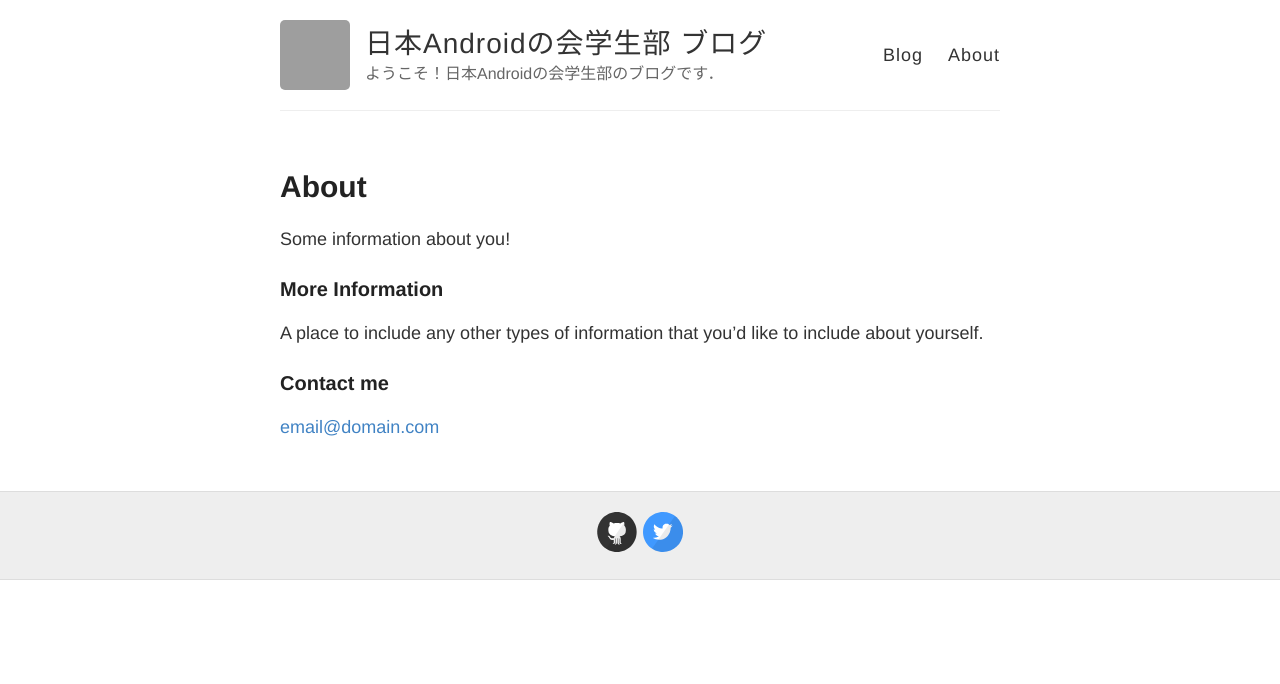
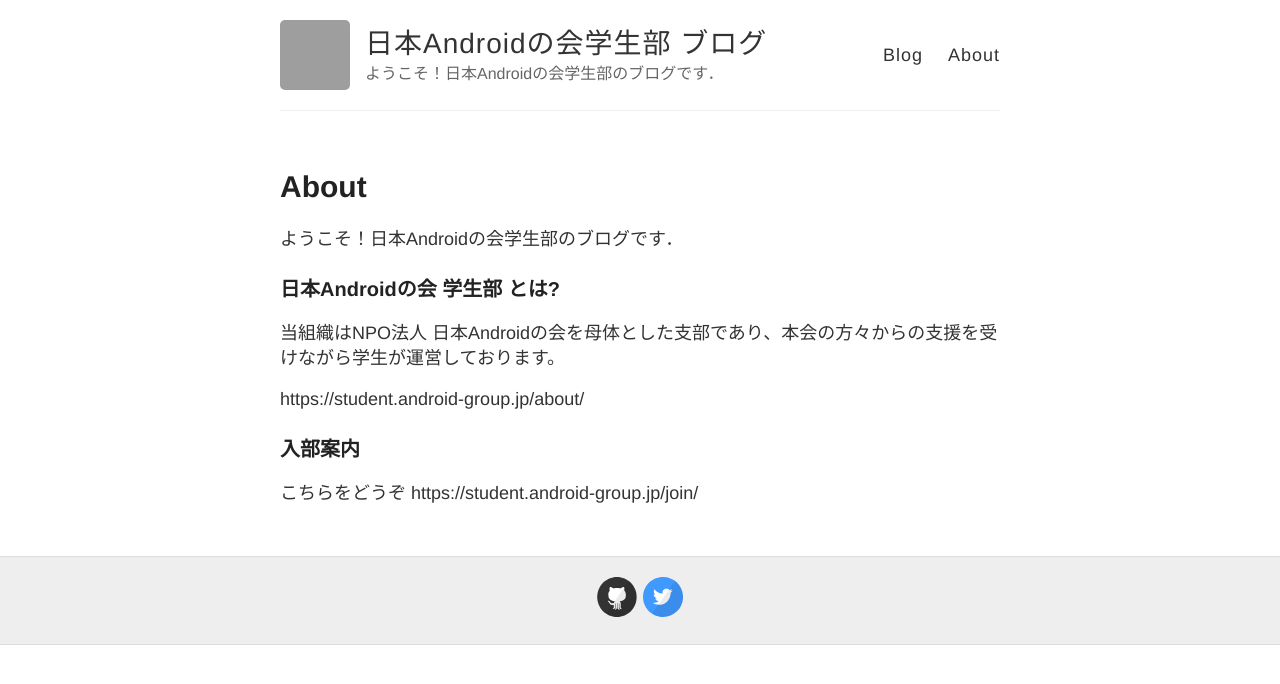
Before and after one commit to jagsc/blog, a Jekyll site: the page built from about.md, in a window 1280 px wide. Shown: the top 684 px of the page. Built offline with Jekyll 4.4.1, drawn with Linux system fonts in a browser that asks for light colours; grey boxes are pictures that could not be loaded.

Commit message:
Aboutにコンテンツを追加

```diff
--- a/about.md
+++ b/about.md
@@ -4,12 +4,15 @@
 permalink: /about/
 ---
 
-Some information about you!
+ようこそ！日本Androidの会学生部のブログです．
 
-### More Information
+### 日本Androidの会 学生部 とは?
 
-A place to include any other types of information that you'd like to include about yourself.
+当組織はNPO法人 日本Androidの会を母体とした支部であり、本会の方々からの支援を受けながら学生が運営しております。
 
-### Contact me
+https://student.android-group.jp/about/
 
-[email@domain.com](mailto:email@domain.com)
+### 入部案内
+
+こちらをどうぞ
+https://student.android-group.jp/join/
```
